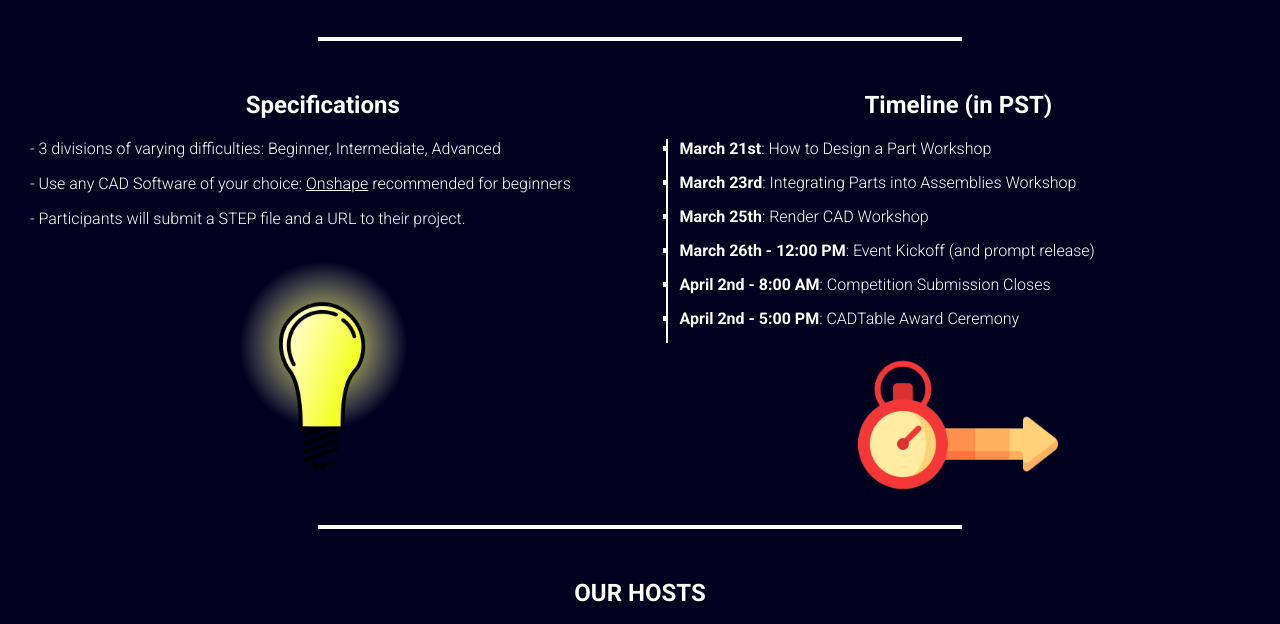
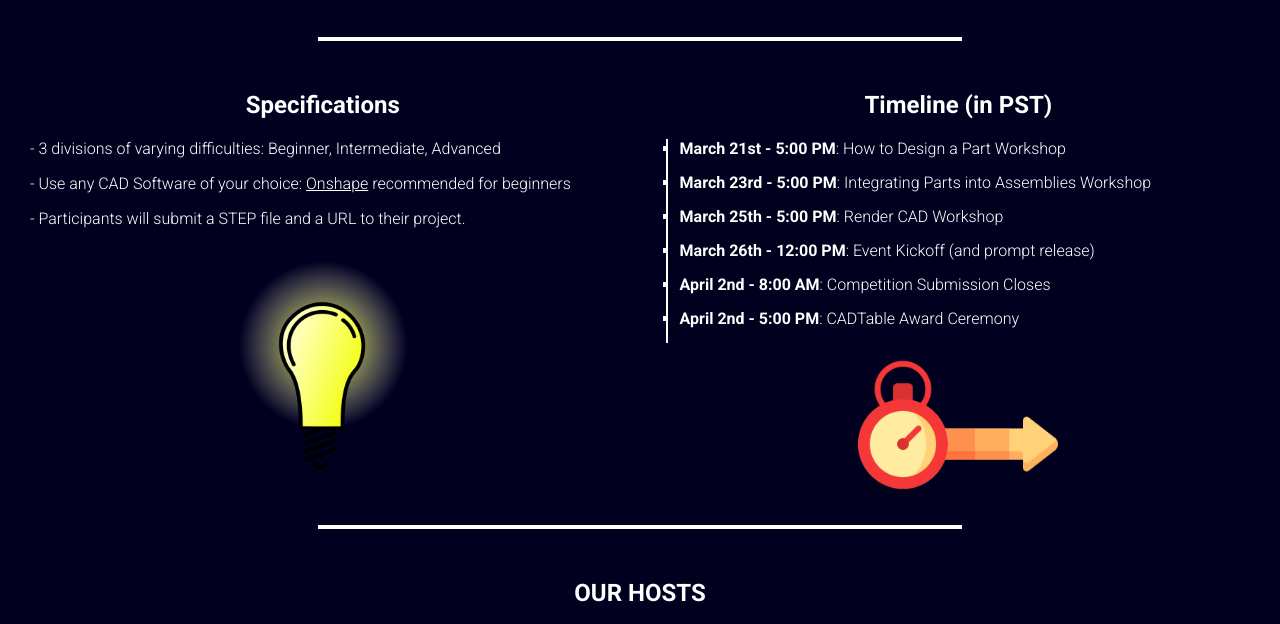
Before and after one commit to HiiDeff/cadtable.github.io, a plain HTML site: page index.html in a window 1280 px wide. Shown: the part 980-1604 px from the top of the page. Drawn offline with Linux system fonts and the light colour scheme.

Commit message:
updated timeline

```diff
--- a/index.html
+++ b/index.html
@@ -58,9 +58,9 @@
           <h2>Timeline (in PST)</h2>
           <div class="timeline">
             <ul>
-              <li><b>March 21st</b>: How to Design a Part Workshop</li>
-              <li><b>March 23rd</b>: Integrating Parts into Assemblies Workshop</li>
-              <li><b>March 25th</b>: Render CAD Workshop</li>
+              <li><b>March 21st - 5:00 PM</b>: How to Design a Part Workshop</li>
+              <li><b>March 23rd - 5:00 PM</b>: Integrating Parts into Assemblies Workshop</li>
+              <li><b>March 25th - 5:00 PM</b>: Render CAD Workshop</li>
               <li><b>March 26th - 12:00 PM</b>: Event Kickoff (and prompt release)</li>
               <li><b>April 2nd - 8:00 AM</b>: Competition Submission Closes</li>
               <li><b>April 2nd - 5:00 PM</b>: CADTable Award Ceremony</li>
```
